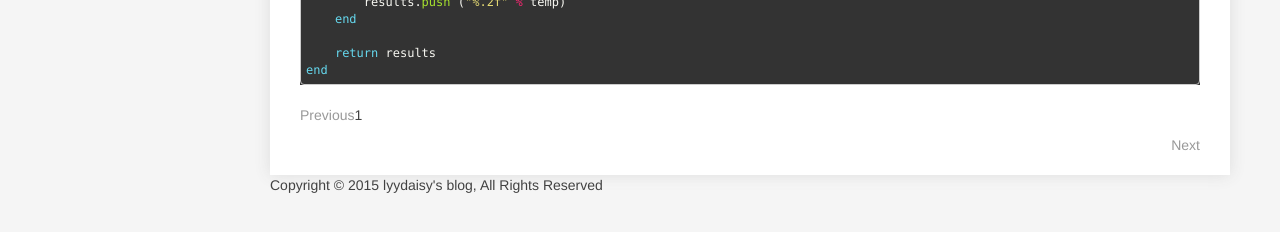
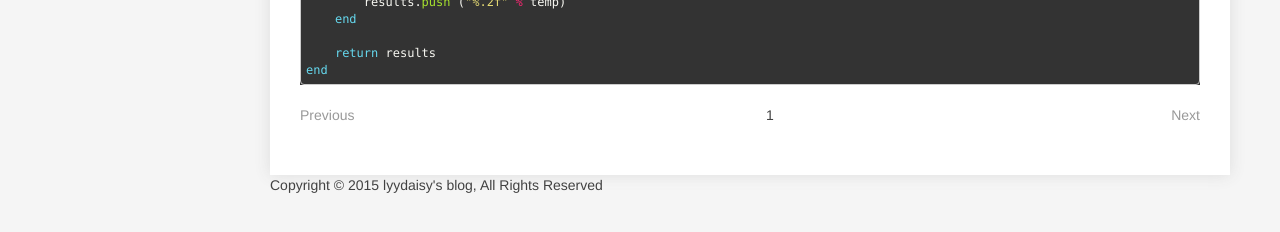
Before and after one commit to lyydaisy/lyydaisy.github.io, a Jekyll site: the page built from jekyll/index.html, in a window 1280 px wide and 1400 px high, scrolled down 1618 px. Shown: the part 1155-1387 px from the top of the window. Built offline with Jekyll 4.4.1, drawn with Linux system fonts in a browser that asks for light colours; Markdown is read by kramdown in place of the engine named in the settings; the list of posts is cut into pages by our own code.

Commit message:
pagination

```diff
--- a/css/main.css
+++ b/css/main.css
@@ -33,10 +33,10 @@ pre {
 	background: #333333;
 }
 
-.pagination{width:100%;display:block;}
-.pagination .previous{float:left;}
-.pagination .next{float:right;}
-.pagination .pages{list-style-type:none;}
+.pagination{width:100%;display:block;position:relative;}
+.pagination .previous{position:absolute;left:0;top:0;}
+.pagination .next{position:absolute;right:0;top:0;}
+.pagination .pages{list-style-type:none;width:500px;text-align:center;margin:0 auto;}
 
 
 #side{width:160px;position:fixed;left:50px;top:0;bottom:0;padding:30px 0;}
```
